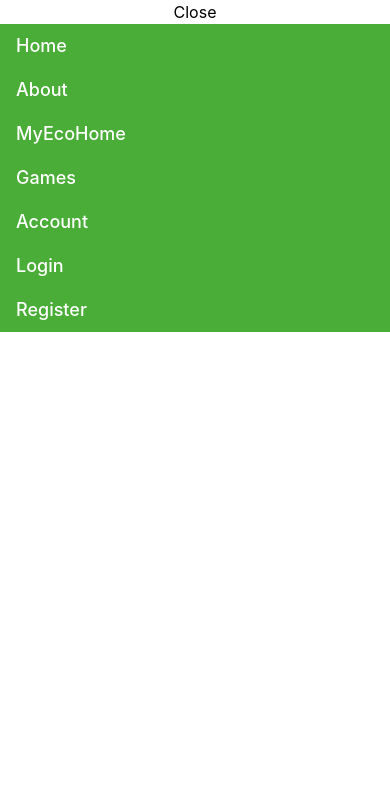
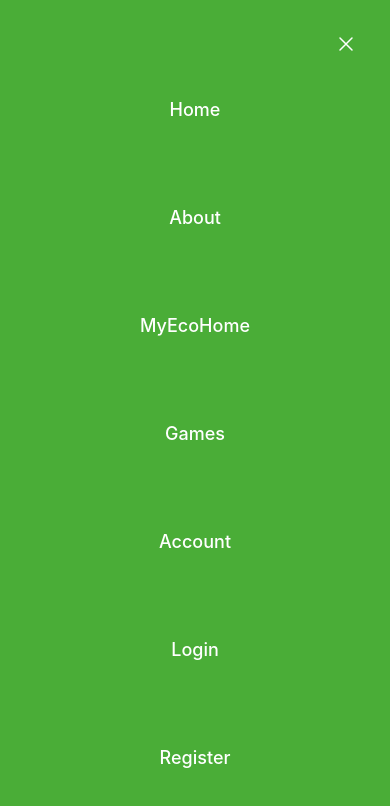
Before and after one commit to webdesignbytom/tailwind-deploy, a React (Create React App) app in the folder client/: page / in a window 390 px wide. Both pictures are taken after a click on the element 346 px from the left and 24 px from the top of the page. Shown: the top 806 px of the page. Built offline with nearby package versions, Linux system fonts and the light colour scheme.

Commit message:
nav test

```diff
--- a/client/src/components/nav/Navbar.jsx
+++ b/client/src/components/nav/Navbar.jsx
@@ -79,28 +79,45 @@ function NavLink({ link }) {
   );
 }
 
-function PhoneNav({ link }) {
+function PhoneNav() {
   const { setToggleNavigation } = useContext(ToggleContext);
 
   const closeNavbar = () => {
-    setToggleNavigation(false)
-  }
+    setToggleNavigation(false);
+  };
   return (
     <>
-      <div className='grid'>
-        <button onClick={closeNavbar}>Close</button>
-        <ul className='grid'>
+      <section className='grid h-screen bg-red-300'>
+        <ul className='grid h-full bg-yellow-300'>
+          <li className='bg-eco-green flex items-center justify-end pr-8'>
+            <button className='text-white' onClick={closeNavbar}>
+              <svg
+                xmlns='http://www.w3.org/2000/svg'
+                fill='none'
+                viewBox='0 0 24 24'
+                stroke-width='1.5'
+                stroke='currentColor'
+                class='w-6 h-6'
+              >
+                <path
+                  stroke-linecap='round'
+                  stroke-linejoin='round'
+                  d='M6 18L18 6M6 6l12 12'
+                />
+              </svg>
+            </button>
+          </li>
           {links.map((link, index) => {
             return (
-              <li key={index} className='bg-eco-green'>
+              <li key={index} className='bg-eco-green text-center'>
                 <NavLink link={link} />
               </li>
             );
           })}
         </ul>
-      </div>
+      </section>
     </>
   );
 }
 
-export {Navbar, PhoneNav};
+export { Navbar, PhoneNav };
--- a/client/tailwind.config.js
+++ b/client/tailwind.config.js
@@ -18,6 +18,9 @@ module.exports = {
       },
       width: {
         'eighty': '80%'
+      },
+      gridTemplateRows: {
+        'nav-grid': 'grid-template-rows: 50px 1fr'
       }
     },
   },
```
